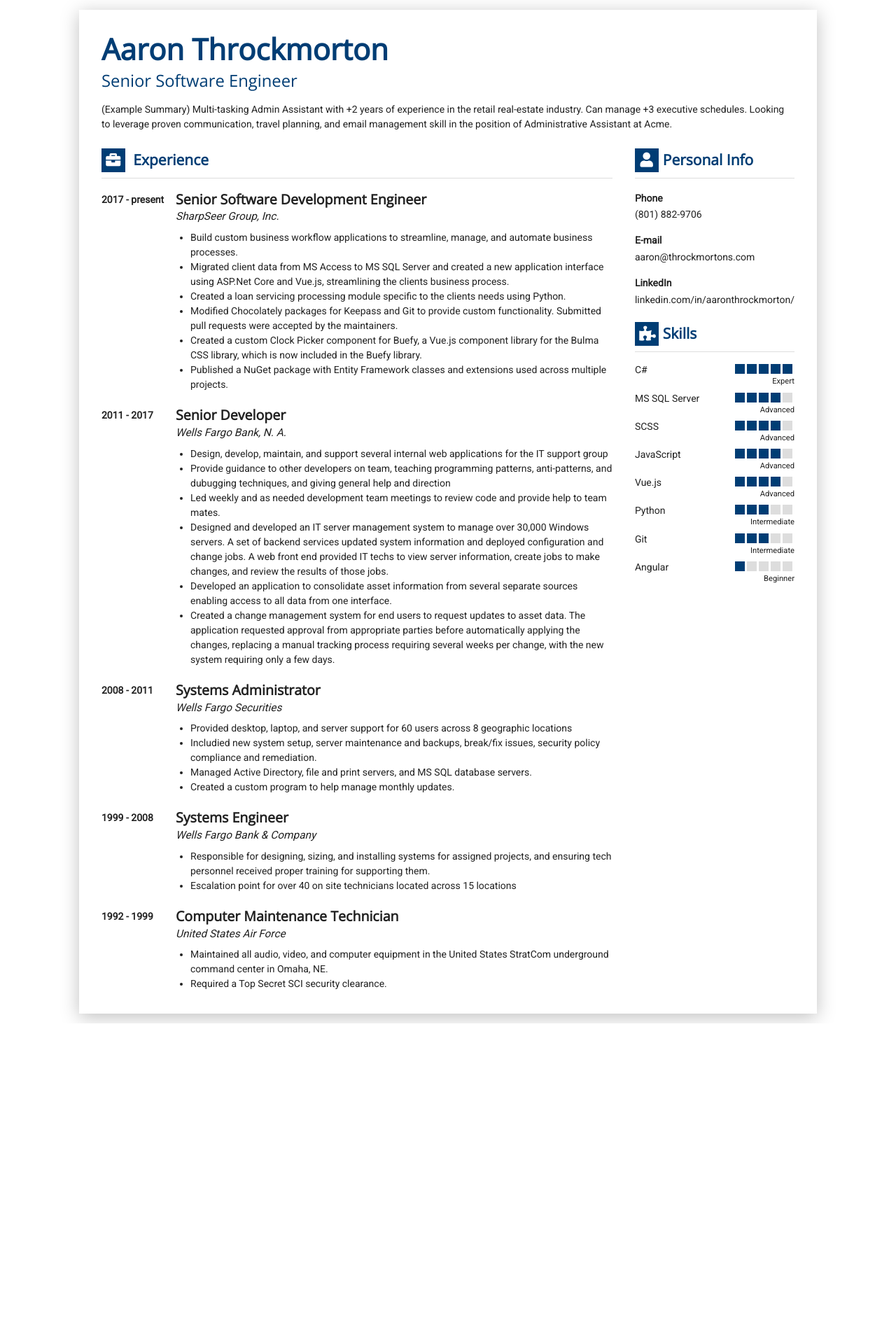
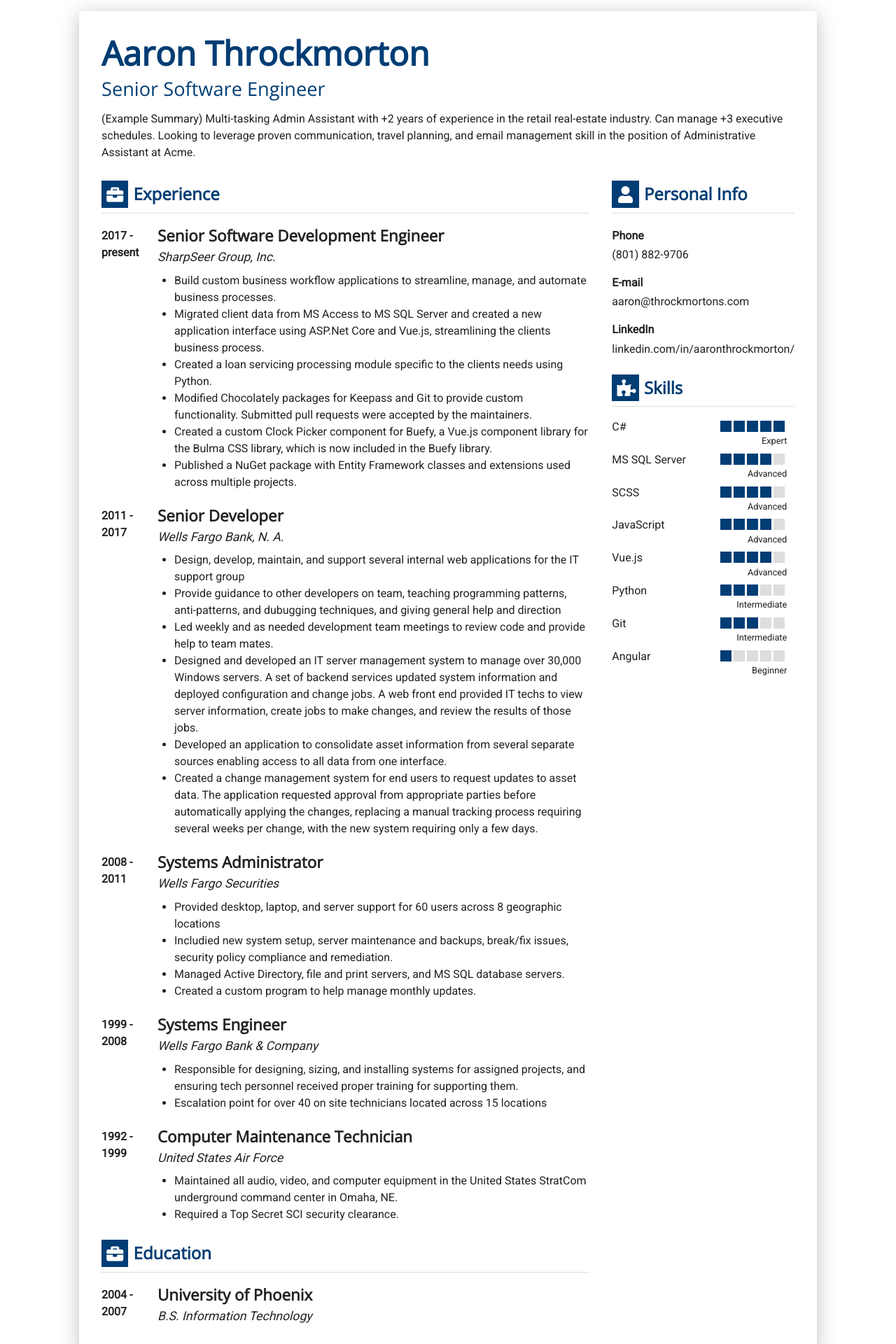
Before and after one commit to SharpSeeEr/resume, a Vue app: page / in a window 1280 px wide. Shown: the top 1920 px of the page at 70% size. Before the commit the page ends 1462 px from the top, so only its background shows below. Built offline with nearby package versions, Linux system fonts and the light colour scheme.

Commit message:
Add Education section

```diff
--- a/src/assets/data.json
+++ b/src/assets/data.json
@@ -94,6 +94,14 @@
       ]
     }
   ],
+  "education": [
+    {
+      "startYear": "2004",
+      "endYear": "2007",
+      "schoolName": "University of Phoenix",
+      "degree": "B.S. Information Technology"
+    }
+  ],
   "skills": [
     { "skill": "C#", "rating": 5 },
     { "skill": "MS SQL Server", "rating": 4 },
--- a/src/assets/scss/app.scss
+++ b/src/assets/scss/app.scss
@@ -8,7 +8,7 @@ Variables
 $media-tablet: 768px;
 
 $font: 'Roboto', Arial, Helvetica, sans-serif;
-$base-font-size: 14px;
+$base-font-size: 16px;
 $line-height: 1.15em;
 $content-line-height: 1.5em;
 
@@ -94,15 +94,33 @@ Layout
 .column-main {
   flex-grow: 1;
 }
-.column-side {
-  width: 30%;
+
+
+/***********************************************************
+Resume section formatting
+***********************************************************/
+.header {
+  .name {
+    @extend %headers;
+    font-size: $title-size;
+    margin-bottom: $gutter / 2;
+  }
+
+  .profession {
+    @extend %headers;
+    font-size: $subtitle-size;
+    font-weight: 500;
+    margin-top: 0;
+    margin-bottom: $gutter;
+  }
+
 }
 
 .section {
   margin-top: $vertical-spacing;
 
-  .heading {
-    padding-bottom: .4em;
+  >.title {
+    padding-bottom: .3em;
     border-bottom: 1px solid #ddd;
 
     // Icons in a header are shown in reverse color
@@ -118,52 +136,39 @@ Layout
   }
 }
 
-/***********************************************************
-Resume section formatting
-***********************************************************/
-.title {
-  @extend %headers;
-  font-size: $title-size;
-  margin-bottom: $gutter / 2;
-}
-.subtitle {
-  @extend %headers;
-  font-size: $subtitle-size;
-  font-weight: 500;
-  margin-top: 0;
-  margin-bottom: $gutter;
-}
-
-.experience {
+.entry {
   display: flex;
   // flex-direction: column;
 
-  +.experience {
+  +.entry {
     margin-top: $vertical-spacing;
   }
   .dates {
-    flex-shrink: 1;
+    // flex-shrink: 1;
     min-width: 4em;
     max-width: 4em;
+    font-weight: bold;
     > div {
-      font-weight: bold;
-      line-height: $xp-position-line-height;
+      // line-height: $xp-position-line-height;
     }
   }
 
   .details {
     margin-left: $gutter;
-    .position {
+
+    .title {
       color: $color;
       font-size: 1.4em;
       line-height: $xp-position-line-height;
-      margin-bottom: .25em;
+      margin-bottom: .4em;
     }
-    .company {
+
+    .subtitle {
       font-size: 1.1em;
       font-style: italic;
-      margin-bottom: .75em;
+      margin-bottom: .7em;
     }
+
     ul.description {
         padding-inline-start: 1.5em;
         margin-block-start: 0;
@@ -242,29 +247,31 @@ Resume section formatting
   }
 
   .columns {
-    flex-direction: row;
+    flex-direction: row-reverse;
 
     >.column {
       // padding-left: $gutter;
       // padding-right: $gutter;
       +.column {
-        margin-left: $gutter * 2;
+        margin-right: $gutter * 2;
       }
 
     }
   }
 
+  .column-side {
+    width: 30%;
+  }
 
-
-  .experience {
+  .entry {
     flex-direction: row;
 
-    .dates {
-      min-width: 90px;
-      > div {
-        white-space: nowrap;
-      }
-    }
+    // .dates {
+    //   min-width: 90px;
+    //   > div {
+    //     white-space: nowrap;
+    //   }
+    // }
   }
 }
 
@@ -278,19 +285,24 @@ Resume section formatting
   }
 
   .columns {
-    flex-direction: row;
+    flex-direction: row-reverse;
+    .column-side {
+      margin-left: $gutter * 2;
+    }
+    // >.column {
+    //   +.column {
+    //     margin-right: .75in;
+    //   }
 
-    >.column {
-      +.column {
-        margin-left: $gutter * 2;
-      }
-
-    }
+    // }
   }
 
-  .experience {
+  @page {
+    margin: .5in;
+  }
+  .entry {
     page-break-inside: avoid;
-    orphans: 6;
+    // orphans: 6;
   }
 
   .rating-graphic {
--- a/src/components/ResumeBody.vue
+++ b/src/components/ResumeBody.vue
@@ -1,46 +1,62 @@
 <template>
   <div class="container">
     <div class="header">
-      <h1 class="title">{{name}}</h1>
-      <h2 class="subtitle">{{title}}</h2>
+      <h1 class="name">{{name}}</h1>
+      <h2 class="profession">{{title}}</h2>
       <p class="summary">
         {{summary}}
       </p>
     </div>
 
     <div class="columns">
-      <div class="column column-main">
-        <div class="section">
-          <h2 class="heading">
-            <span class="fas fa-briefcase"></span> Experience
-          </h2>
-          <div v-for="(item, index) in experience" :key="index" class="experience">
-            <div class="dates">
-              <div>{{item.startYear}} - {{item.endYear || 'present'}}</div>
-            </div>
-            <div class="details">
-              <h3 class="position">{{item.position}}</h3>
-              <div class="company">{{item.company}}</div>
-              <experience-item v-for="(desc, index) in item.description" :key="index" :value="desc"></experience-item>
-            </div>
-          </div>
-        </div>
-      </div>
 
       <div class="column column-side">
         <div class="section">
-          <h2 class="heading">
+          <h2 class="title">
             <span class="fas fa-user"></span>Personal Info
           </h2>
           <personal-info v-for="item in personalInfo" :key="item.label" :value="item"></personal-info>
         </div>
 
         <div class="section">
-          <h2 class="heading">
+          <h2 class="title">
             <span class="fas fa-puzzle-piece"></span>Skills
           </h2>
           <div class="skills">
             <resume-skill v-for="item in skills" :key="item.skill" :skill="item.skill" :rating="item.rating"></resume-skill>
+          </div>
+        </div>
+      </div>
+
+      <div class="column column-main">
+        <div class="section">
+          <h2 class="title">
+            <span class="fas fa-briefcase"></span>Experience
+          </h2>
+          <div v-for="(item, index) in experience" :key="index" class="entry">
+            <p class="dates">
+              {{item.startYear}} - {{item.endYear || 'present'}}
+            </p>
+            <div class="details">
+              <h3 class="title">{{item.position}}</h3>
+              <div class="subtitle">{{item.company}}</div>
+              <experience-item v-for="(desc, index) in item.description" :key="index" :value="desc"></experience-item>
+            </div>
+          </div>
+        </div>
+
+        <div v-if="education" class="section">
+          <h2 class="title">
+            <span class="fas fa-briefcase"></span>Education
+          </h2>
+          <div v-for="(item, index) in education" :key="index" class="entry">
+            <p class="dates">
+              {{item.startYear}} - {{item.endYear || 'present'}}
+            </p>
+            <div class="details">
+              <h3 class="title">{{item.schoolName}}</h3>
+              <div class="subtitle">{{item.degree}}</div>
+            </div>
           </div>
         </div>
       </div>
```
